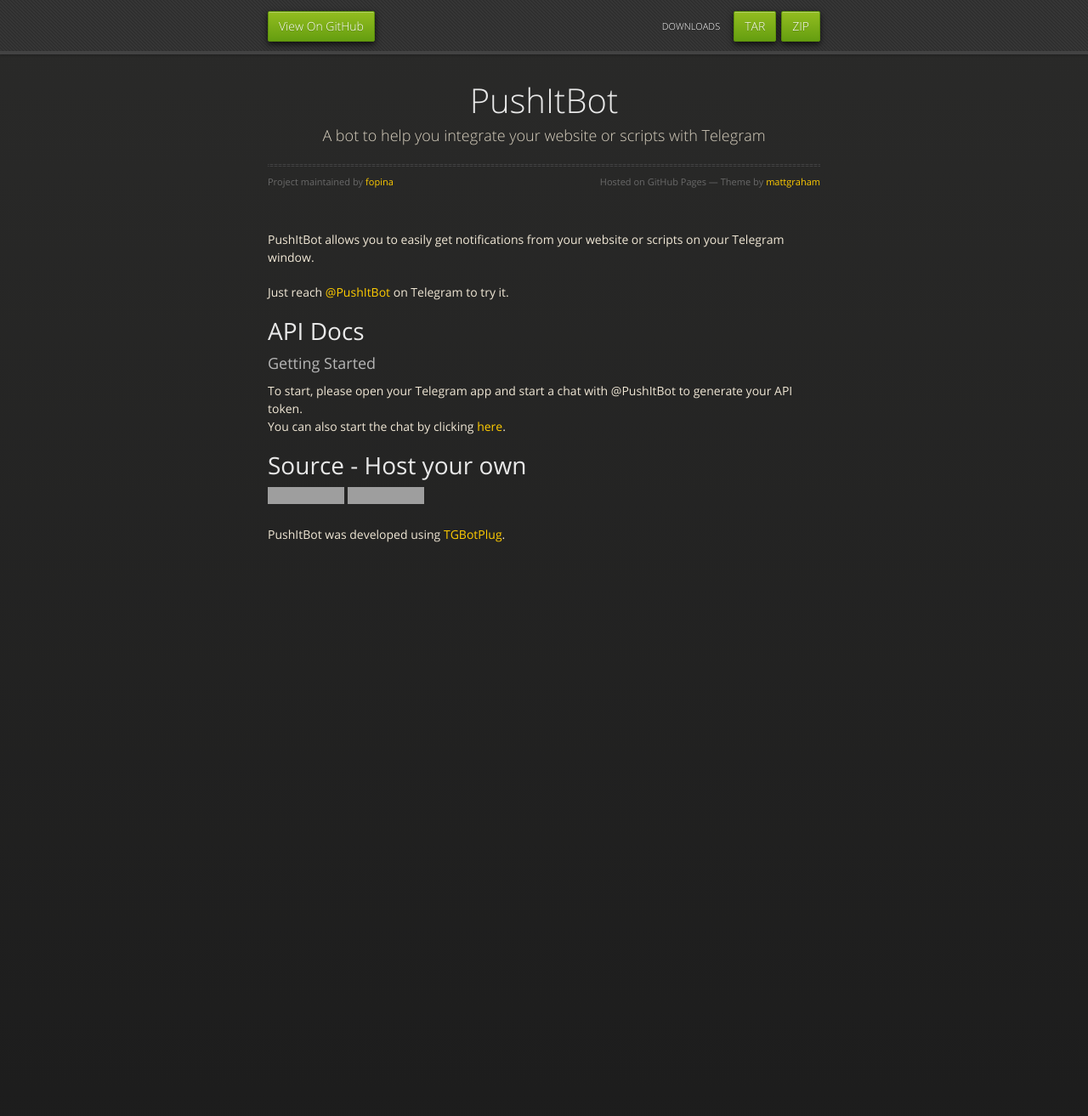
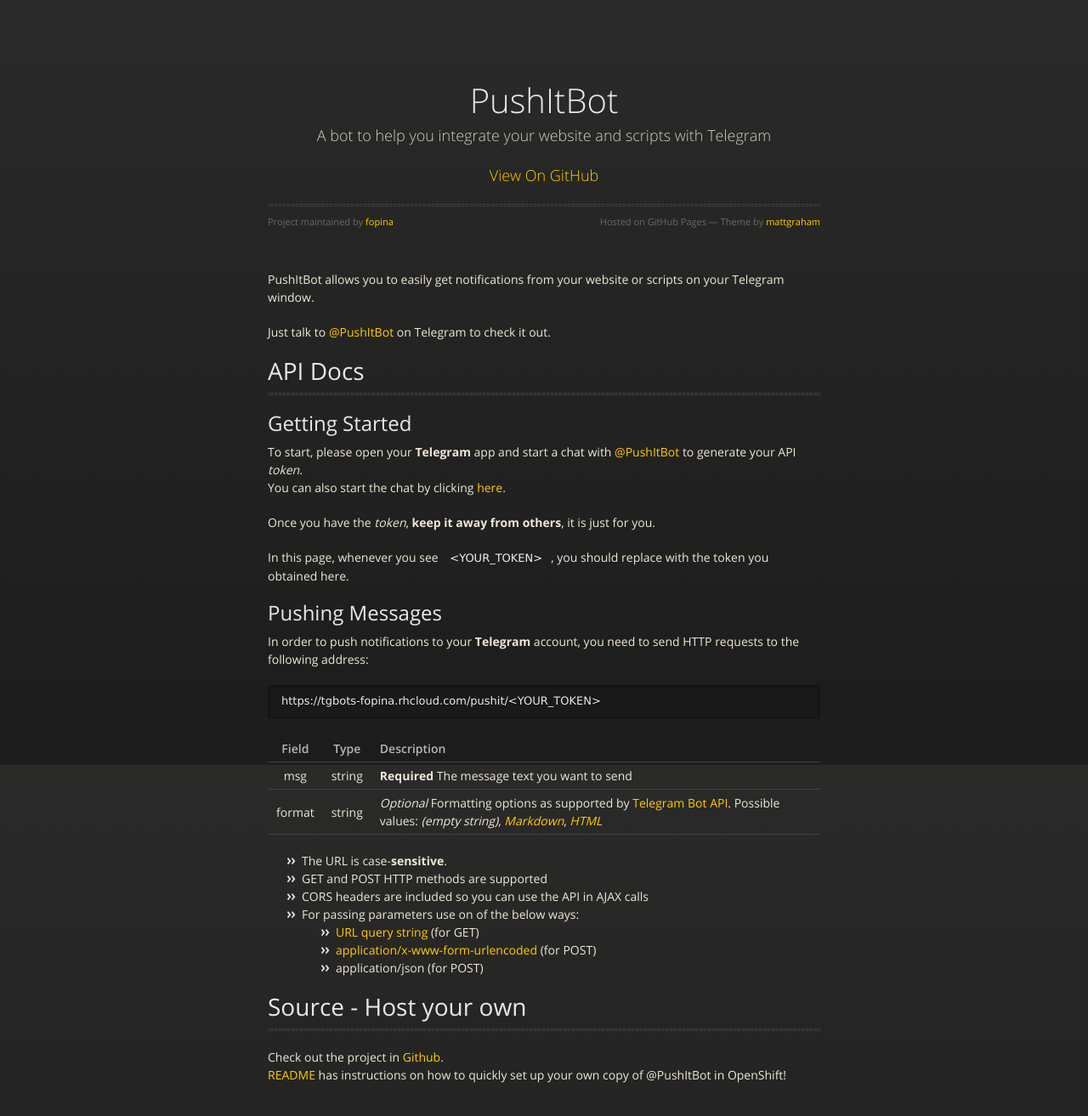
Before and after one commit to fopina/tgbot-pushitbot, a Jekyll site: the page built from index.md, in a window 1280 px wide and 1385 px high. Shown: the top 1313 px of the window at 85% size. Built offline with Jekyll 4.4.1, drawn with Linux system fonts in a browser that asks for light colours; nearby versions of some CDN libraries; grey boxes are pictures that could not be loaded.

Commit message:
index update

```diff
--- a/_layouts/index.html
+++ b/_layouts/index.html
@@ -18,21 +18,13 @@
 
   </head>
   <body>
-      <div id="header">
-        <nav>
-          <li class="fork"><a href="https://github.com/fopina/tgbot-pushitbot">View On GitHub</a></li>
-          <li class="downloads"><a href="https://github.com/fopina/tgbot-pushitbot/zipball/master">ZIP</a></li>
-          <li class="downloads"><a href="https://github.com/fopina/tgbot-pushitbot/tarball/master">TAR</a></li>
-          <li class="title">DOWNLOADS</li>
-        </nav>
-      </div><!-- end header -->
-
     <div class="wrapper">
 
       <section>
         <div id="title">
           <h1>PushItBot</h1>
-          <p>A bot to help you integrate your website or scripts with Telegram</p>
+          <p>A bot to help you integrate your website and scripts with Telegram</p>
+          <p><a href="https://github.com/fopina/tgbot-pushitbot">View On GitHub</a></p>
           <hr>
           <span class="credits left">Project maintained by <a href="https://github.com/fopina">fopina</a></span>
           <span class="credits right">Hosted on GitHub Pages &mdash; Theme by <a href="https://twitter.com/michigangraham">mattgraham</a></span>
--- a/index.md
+++ b/index.md
@@ -4,19 +4,48 @@
 
 PushItBot allows you to easily get notifications from your website or scripts on your Telegram window.
 
-Just reach [@PushItBot](https://telegram.me/pushitbot) on Telegram to try it.
+Just talk to [@PushItBot](https://telegram.me/pushitbot) on Telegram to check it out.
 
-{:toc}
+API Docs
+=========
 
-# API Docs
+----
 
-### Getting Started
+Getting Started
+---------------
 
-To start, please open your Telegram app and start a chat with @PushItBot to generate your API token.
-You can also start the chat by clicking [here](https://telegram.me/pushitbot).
+To start, please open your **Telegram** app and start a chat with [@PushItBot](https://telegram.me/pushitbot) to generate your API *token*.
+You can also start the chat by clicking [here](https://telegram.me/pushitbot?start=token).
 
-# Source - Host your own
+Once you have the *token*, **keep it away from others**, it is just for you.
 
-[![Build Status](https://travis-ci.org/fopina/tgbot-pushitbot.svg?branch=master)](https://travis-ci.org/fopina/tgbot-pushitbot) [![Coverage Status](https://coveralls.io/repos/fopina/tgbot-pushitbot/badge.svg?branch=master&service=github)](https://coveralls.io/github/fopina/tgbot-pushitbot?branch=master)
+In this page, whenever you see `<YOUR_TOKEN>`, you should replace with the token you obtained here.
 
-PushItBot was developed using [TGBotPlug](http://fopina.github.io/tgbotplug).
+Pushing Messages
+----------------
+
+In order to push notifications to your **Telegram** account, you need to send HTTP requests to the following address:
+
+    https://tgbots-fopina.rhcloud.com/pushit/<YOUR_TOKEN>
+
+
+Field     | Type   | Description
+:-------: | :----: | :-----------
+msg       | string | **Required** The message text you want to send
+format    | string | *Optional* Formatting options as supported by [Telegram Bot API](https://core.telegram.org/bots/api#formatting-options). Possible values: *(empty string)*, [*Markdown*](https://core.telegram.org/bots/api#markdown-style), [*HTML*](https://core.telegram.org/bots/api#html-style)
+
+* The URL is case-**sensitive**.
+* GET and POST HTTP methods are supported
+* CORS headers are included so you can use the API in AJAX calls
+* For passing parameters use on of the below ways:
+  * [URL query string](https://en.wikipedia.org/wiki/Query_string) (for GET)
+  * [application/x-www-form-urlencoded](https://en.wikipedia.org/wiki/Percent-encoding#The_application.2Fx-www-form-urlencoded_type) (for POST)
+  * application/json (for POST)
+
+Source - Host your own
+======================
+
+----
+
+Check out the project in [Github](https://github.com/fopina/tgbot-pushitbot).
+[README](https://github.com/fopina/tgbot-pushitbot/blob/master/README.md) has instructions on how to quickly set up your own copy of @PushItBot in OpenShift!
--- a/params.json
+++ /dev/null
@@ -1 +0,0 @@
-{"name":"PushItBot","tagline":"A bot to help you integrate your website or scripts with Telegram","body":"PushItBot allows you to easily get notifications from your website or scripts on your Telegram window.\r\n\r\nJust reach [@PushItBot](http://telegram.me/pushitbot) on Telegram to try it.\r\n\r\n[![Build Status](https://travis-ci.org/fopina/tgbot-pushitbot.svg?branch=master)](https://travis-ci.org/fopina/tgbot-pushitbot) [![Coverage Status](https://coveralls.io/repos/fopina/tgbot-pushitbot/badge.svg?branch=master&service=github)](https://coveralls.io/github/fopina/tgbot-pushitbot?branch=master)\r\n\r\nPushItBot was developed using [TGBotPlug](http://fopina.github.io/tgbotplug).\r\n","google":"","note":"Don't delete this file! It's used internally to help with page regeneration."}
```
Also changed, not shown: 1 other file.
